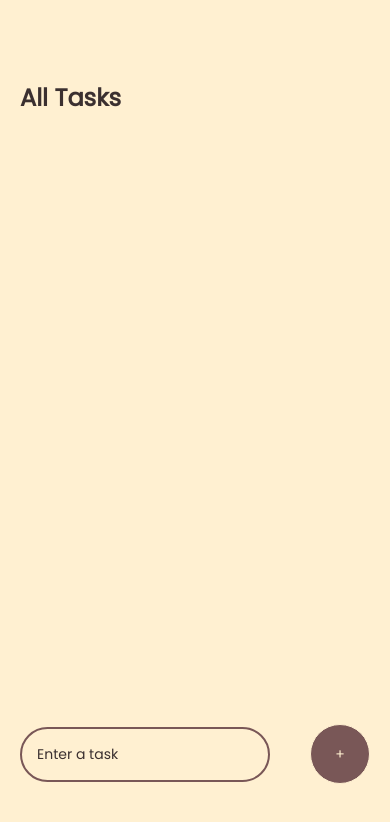
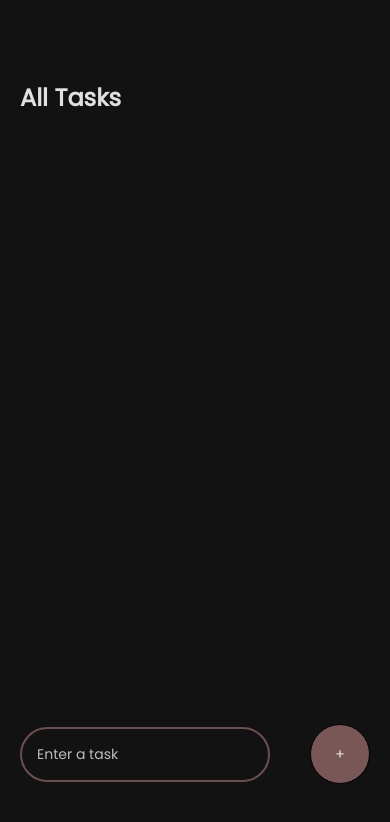
Before and after one commit to IT313-MobProg/ToDo-App, a React Native app: screen / in a window 390 px wide. Shown: the top 822 px of the page. Built offline with nearby package versions, Linux system fonts and the light colour scheme.

Commit message:
Changed the color palette nasad, made it darker

```diff
--- a/App.js
+++ b/App.js
@@ -82,7 +82,7 @@ export default function App() {
         <TextInput
           style={styles.input}
           placeholder={'Enter a task'}
-          placeholderTextColor="#3B3030" //#ffffff4d //#3B3030
+          placeholderTextColor="#d6d6d6" //#ffffff4d //#3B3030
           value={isEditing ? editTask : task}
           onChangeText={text => isEditing ? setEditTask(text) : setTask(text)}
         />
@@ -99,17 +99,18 @@ export default function App() {
 const styles = StyleSheet.create({
   container: {
     flex: 1,
-    backgroundColor: '#FFF0D1', //darkest //#04151F //#FFF0D1
+    backgroundColor: '#121212', //darkest //#04151F //#FFF0D1
   },
   tasksWrapper: {
     paddingTop: 80,
     paddingHorizontal: 20,
   },
   sectionTitle: {
-    color: '#3B3030', //mura siyag beige //#EFD6AC //#3B3030
+    color: '#FFFFFF', //mura siyag beige //#EFD6AC //#3B3030
     fontSize: 24,
     fontWeight: 'bold',
     fontFamily: 'Poppins-Regular',
+    opacity: 0.87
   },
   items: {
     marginTop: 30
@@ -123,12 +124,13 @@ const styles = StyleSheet.create({
     alignItems: 'center'
   },
   input: {
-    color: '#3B3030', //mura siyag beige //#EFD6AC //#3B3030
+    color: '#FFFFFF', //mura siyag beige //#EFD6AC //#3B3030
+    opacity: 0.87,
     paddingVertical: 15,
     paddingHorizontal: 15,
     width: 250,
     borderRadius: 60,
-    backgroundColor: '#FFF0D1', //darkest //#04151F //#FFF0D1
+    backgroundColor: '#121212', //darkest //#04151F //#FFF0D1
     borderColor: '#795757', //less darker //#183A37 //#795757
     borderWidth: 2,
     fontFamily: 'Poppins-Regular',
@@ -141,10 +143,11 @@ const styles = StyleSheet.create({
     justifyContent: 'center',
     alignItems: 'center',
     borderWidth: 1,
-    borderColor: '#FFF0D1' //darkest //#04151F //#FFF0D1
+    // borderColor: '#FFF0D1' //darkest //#04151F //#FFF0D1
   },
   addText:{
-    color: '#FFF0D1', //mura siyag beige //#EFD6AC //#FFF0D1
+    color: '#FFFFFF', //mura siyag beige //#EFD6AC //#FFF0D1
+    opacity: 0.87,
     fontFamily: 'Poppins-Regular'
   },
 });
--- a/components/Task.js
+++ b/components/Task.js
@@ -7,16 +7,16 @@ const Task = ({ text, onEdit, onDelete, onToggleComplete, completed }) => {
     <View style={styles.item}>
       <TouchableOpacity onPress={onToggleComplete} style={styles.itemLeft}>
         <View style={[styles.square, completed && styles.squareCompleted]}>
-          {completed && <AntDesign name="check" size={16} color="#EFD6AC" />}
+          {completed && <AntDesign name="check" size={16} color="#d6d6d6" />}
         </View>
         <Text style={[styles.itemText, completed && styles.itemTextCompleted]}>{text}</Text>
       </TouchableOpacity>
       <View style={styles.buttons}>
         <TouchableOpacity onPress={onEdit} style={styles.editButton}>
-          <AntDesign name="edit" size={24} color="#EFD6AC" />
+          <AntDesign name="edit" size={24} color="#d6d6d6" />
         </TouchableOpacity>
         <TouchableOpacity onPress={onDelete} style={styles.deleteButton}>
-          <AntDesign name="delete" size={24} color="#EFD6AC" />
+          <AntDesign name="delete" size={24} color="#d6d6d6" />
         </TouchableOpacity>
       </View>
     </View>
@@ -25,7 +25,7 @@ const Task = ({ text, onEdit, onDelete, onToggleComplete, completed }) => {
 
 const styles = StyleSheet.create({
   item: {
-    backgroundColor: '#795757', //less darker //#183A37
+    backgroundColor: '#795757', //less darker //#183A37 //#
     padding: 15,
     borderRadius: 10,
     flexDirection: 'row',
@@ -41,7 +41,7 @@ const styles = StyleSheet.create({
   square: {
     width: 24,
     height: 24,
-    backgroundColor: '#3B3030', //mura siyag beige //#EFD6AC
+    backgroundColor: '#3B3030', //mura siyag beige //#EFD6AC //#3B3030
     opacity: 0.7,
     borderRadius: 5,
     marginRight: 15,
@@ -49,16 +49,21 @@ const styles = StyleSheet.create({
     alignItems: 'center',
   },
   squareCompleted: {
-    backgroundColor: '#5c5c5c', //katong gray //#5c5c5c
+    width: 24,
+    height: 24,
+    backgroundColor: '#3B3030', //katong gray //#5c5c5c //#
+    borderColor: '#3B3030',
+    borderWidth: 1
   },
   itemText: {
     maxWidth: '80%',
-    color: '#FFF0D1', //mura siyag beige //#EFD6AC
+    color: '#FFFFFF', //mura siyag beige //#EFD6AC //#FFF0D1
+    opacity: 0.87,
     fontFamily: 'Poppins-Regular'
   },
   itemTextCompleted: {
     textDecorationLine: 'line-through',
-    color: '#a5a5a5' //lighter gray pag completed nang task //#a5a5a5
+    color: '#a5a5a5' //lighter gray pag completed nang task //#a5a5a5 //#
   },
   buttons: {
     flexDirection: 'row',
```
